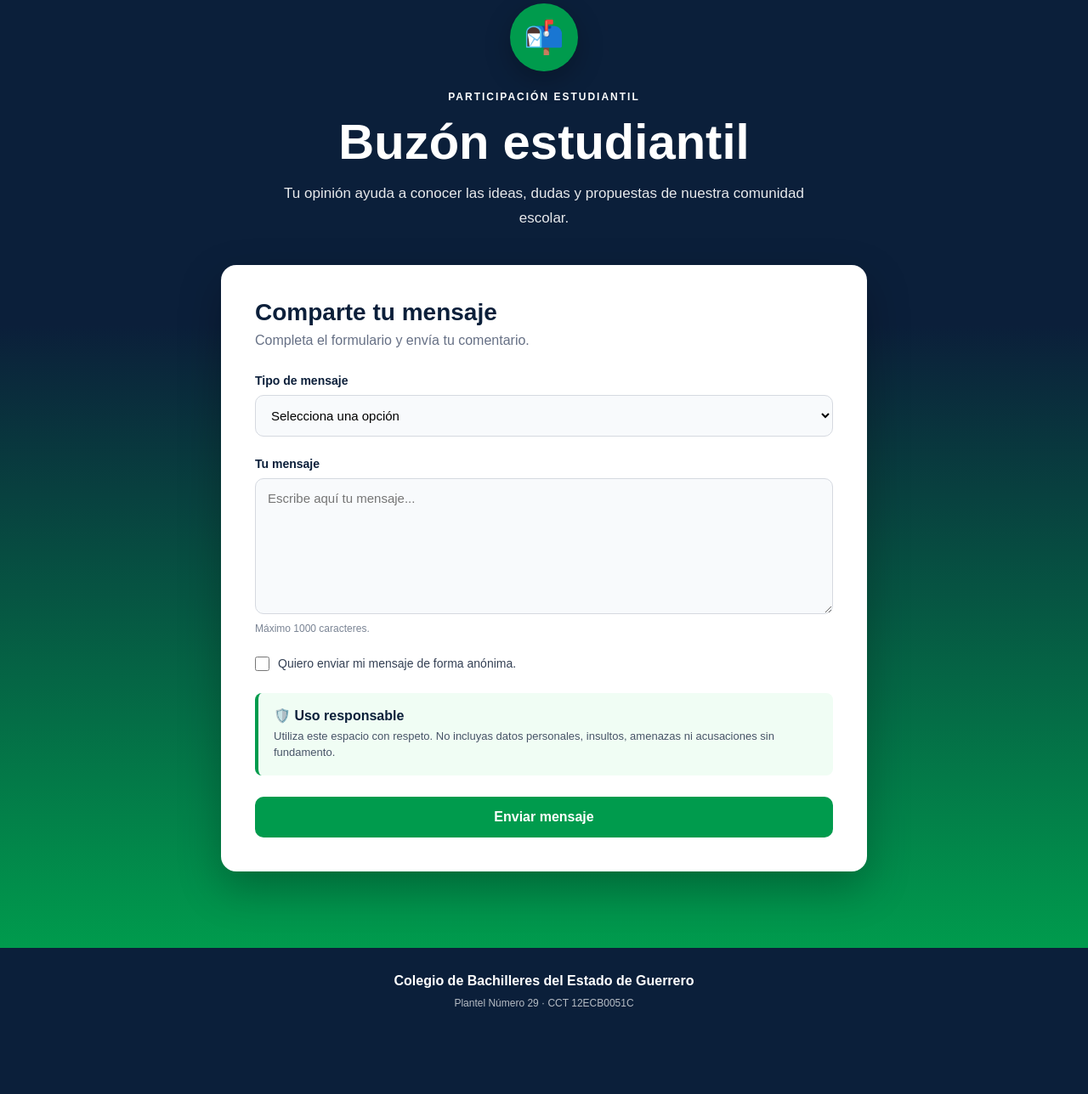
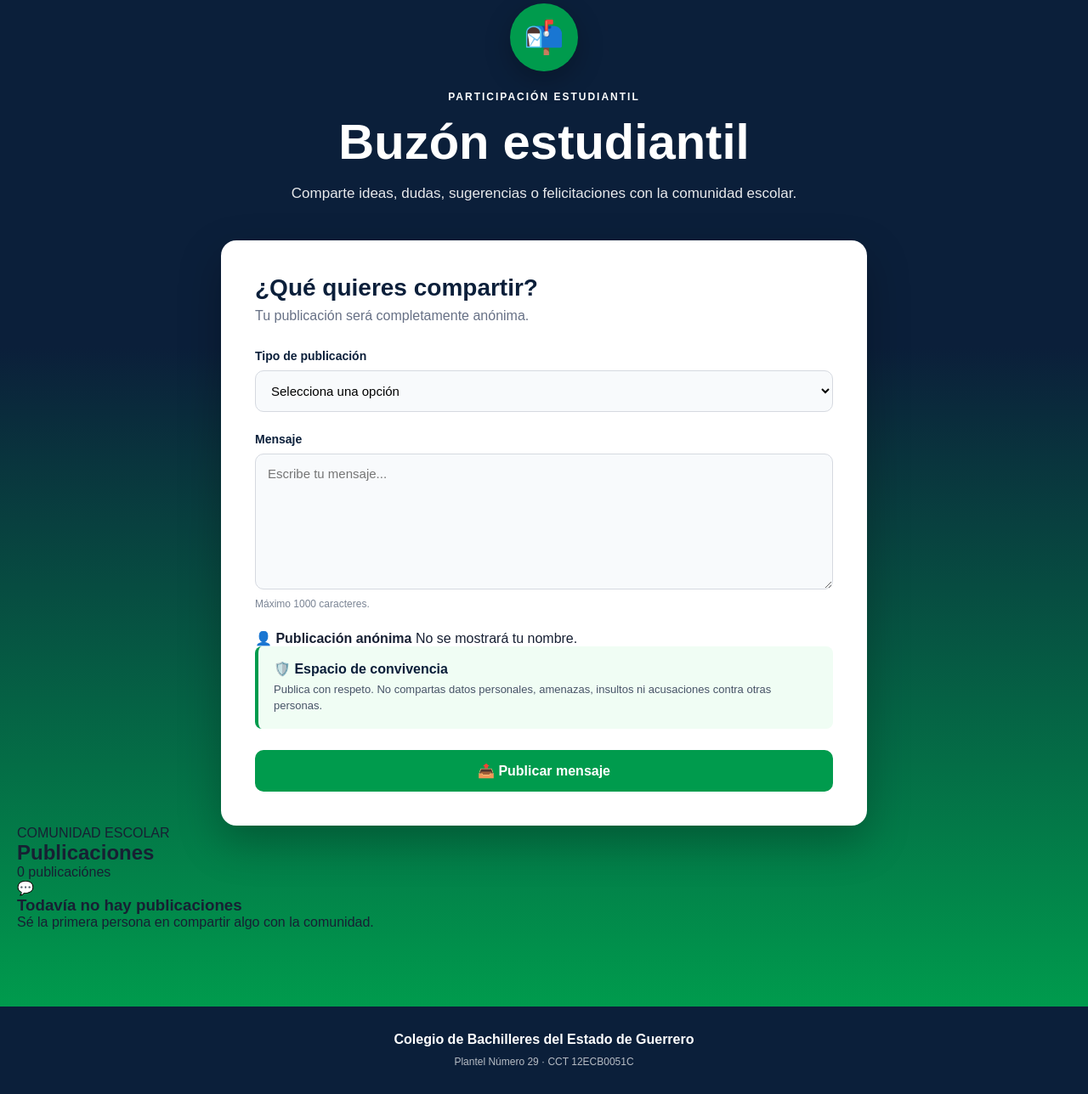
Before and after one commit to dylanamilcar/portal-escolar, a Flask app: template templates/buzon.html in a window 1280 px wide. Shown: the part 154-1442 px from the top of the page at 85% size. Before the commit the page ends 1339 px from the top, so only its background shows below. Run offline with Flask 3, Linux system fonts and the light colour scheme; the template is opened without the code that fills it, so the values that code supplies are empty.

Commit message:
Convierte el buzon en muro anonimo

```diff
--- a/app.py
+++ b/app.py
@@ -1,6 +1,31 @@
-from flask import Flask, render_template
+from flask import Flask, render_template, request, redirect
+import sqlite3
 
 app = Flask(__name__)
+
+DATABASE = "database/escuela.db"
+
+
+def conectar_db():
+    conexion = sqlite3.connect(DATABASE)
+    conexion.row_factory = sqlite3.Row
+    return conexion
+
+
+def crear_tabla_buzon():
+    conexion = conectar_db()
+
+    conexion.execute("""
+        CREATE TABLE IF NOT EXISTS buzon (
+            id INTEGER PRIMARY KEY AUTOINCREMENT,
+            tipo TEXT NOT NULL,
+            mensaje TEXT NOT NULL,
+            fecha TIMESTAMP DEFAULT CURRENT_TIMESTAMP
+        )
+    """)
+
+    conexion.commit()
+    conexion.close()
 
 
 @app.route("/")
@@ -8,10 +33,48 @@ def inicio():
     return render_template("index.html")
 
 
-@app.route("/buzon")
+@app.route("/buzon", methods=["GET", "POST"])
 def buzon():
-    return render_template("buzon.html")
+
+    conexion = conectar_db()
+
+    if request.method == "POST":
+
+        tipo = request.form.get("tipo")
+        mensaje = request.form.get("mensaje")
+
+        if tipo and mensaje:
+
+            conexion.execute(
+                """
+                INSERT INTO buzon (tipo, mensaje)
+                VALUES (?, ?)
+                """,
+                (tipo, mensaje)
+            )
+
+            conexion.commit()
+
+        conexion.close()
+
+        return redirect("/buzon")
+
+    publicaciones = conexion.execute(
+        """
+        SELECT id, tipo, mensaje, fecha
+        FROM buzon
+        ORDER BY fecha DESC
+        """
+    ).fetchall()
+
+    conexion.close()
+
+    return render_template(
+        "buzon.html",
+        publicaciones=publicaciones
+    )
 
 
 if __name__ == "__main__":
+    crear_tabla_buzon()
     app.run(debug=True)
--- a/templates/buzon.html
+++ b/templates/buzon.html
@@ -47,6 +47,9 @@
 
     <main class="buzon-main">
 
+
+        <!-- ENCABEZADO -->
+
         <section class="buzon-hero">
 
             <div class="buzon-icon">
@@ -62,56 +65,63 @@
             </h1>
 
             <p>
-                Tu opinión ayuda a conocer las ideas, dudas y propuestas
-                de nuestra comunidad escolar.
+                Comparte ideas, dudas, sugerencias o felicitaciones
+                con la comunidad escolar.
             </p>
 
         </section>
 
+
+
+        <!-- FORMULARIO -->
 
         <section class="buzon-card">
 
             <div class="form-header">
 
                 <h2>
-                    Comparte tu mensaje
+                    ¿Qué quieres compartir?
                 </h2>
 
                 <p>
-                    Completa el formulario y envía tu comentario.
+                    Tu publicación será completamente anónima.
                 </p>
 
             </div>
 
 
-            <form action="#" method="POST">
+            <form action="/buzon" method="POST">
 
 
                 <div class="campo">
 
                     <label for="tipo">
-                        Tipo de mensaje
+                        Tipo de publicación
                     </label>
 
-                    <select id="tipo" name="tipo" required>
+                    <select
+                        id="tipo"
+                        name="tipo"
+                        required
+                    >
 
                         <option value="">
                             Selecciona una opción
                         </option>
 
-                        <option value="sugerencia">
+                        <option value="Sugerencia">
                             💡 Sugerencia
                         </option>
 
-                        <option value="felicitacion">
+                        <option value="Felicitación">
                             ⭐ Felicitación
                         </option>
 
-                        <option value="duda">
+                        <option value="Duda">
                             ❓ Duda
                         </option>
 
-                        <option value="reporte">
+                        <option value="Reporte">
                             📢 Reporte
                         </option>
 
@@ -123,15 +133,15 @@
                 <div class="campo">
 
                     <label for="mensaje">
-                        Tu mensaje
+                        Mensaje
                     </label>
 
                     <textarea
                         id="mensaje"
                         name="mensaje"
-                        rows="7"
+                        rows="6"
                         maxlength="1000"
-                        placeholder="Escribe aquí tu mensaje..."
+                        placeholder="Escribe tu mensaje..."
                         required
                     ></textarea>
 
@@ -142,17 +152,13 @@
                 </div>
 
 
-                <div class="anonimo">
+                <div class="anonimo-info">
 
-                    <input
-                        type="checkbox"
-                        id="anonimo"
-                        name="anonimo"
-                    >
+                    👤 <strong>Publicación anónima</strong>
 
-                    <label for="anonimo">
-                        Quiero enviar mi mensaje de forma anónima.
-                    </label>
+                    <span>
+                        No se mostrará tu nombre.
+                    </span>
 
                 </div>
 
@@ -160,24 +166,139 @@
                 <div class="aviso">
 
                     <strong>
-                        🛡️ Uso responsable
+                        🛡️ Espacio de convivencia
                     </strong>
 
                     <p>
-                        Utiliza este espacio con respeto. No incluyas datos
-                        personales, insultos, amenazas ni acusaciones sin fundamento.
+                        Publica con respeto. No compartas datos personales,
+                        amenazas, insultos ni acusaciones contra otras personas.
                     </p>
 
                 </div>
 
 
-                <button type="submit" class="enviar-btn">
-                    Enviar mensaje
+                <button
+                    type="submit"
+                    class="enviar-btn"
+                >
+                    📤 Publicar mensaje
                 </button>
 
             </form>
 
         </section>
+
+
+
+        <!-- PUBLICACIONES -->
+
+        <section class="publicaciones">
+
+            <div class="publicaciones-header">
+
+                <div>
+
+                    <span class="etiqueta-publicaciones">
+                        COMUNIDAD ESCOLAR
+                    </span>
+
+                    <h2>
+                        Publicaciones
+                    </h2>
+
+                </div>
+
+                <span class="contador">
+                    {{ publicaciones|length }}
+                    publicación{% if publicaciones|length != 1 %}es{% endif %}
+                </span>
+
+            </div>
+
+
+            {% if publicaciones %}
+
+                <div class="muro">
+
+                    {% for publicacion in publicaciones %}
+
+                        <article class="publicacion">
+
+                            <div class="publicacion-top">
+
+                                <span class="tipo-publicacion">
+
+                                    {% if publicacion["tipo"] == "Sugerencia" %}
+                                        💡 Sugerencia
+
+                                    {% elif publicacion["tipo"] == "Felicitación" %}
+                                        ⭐ Felicitación
+
+                                    {% elif publicacion["tipo"] == "Duda" %}
+                                        ❓ Duda
+
+                                    {% elif publicacion["tipo"] == "Reporte" %}
+                                        📢 Reporte
+
+                                    {% else %}
+                                        📬 Publicación
+                                    {% endif %}
+
+                                </span>
+
+
+                                <span class="anonimo">
+
+                                    👤 Anónimo
+
+                                </span>
+
+                            </div>
+
+
+                            <p class="mensaje">
+
+                                {{ publicacion["mensaje"] }}
+
+                            </p>
+
+
+                            <div class="publicacion-footer">
+
+                                <span>
+                                    🕒 {{ publicacion["fecha"] }}
+                                </span>
+
+                            </div>
+
+                        </article>
+
+                    {% endfor %}
+
+                </div>
+
+            {% else %}
+
+                <div class="sin-publicaciones">
+
+                    <div>
+                        💬
+                    </div>
+
+                    <h3>
+                        Todavía no hay publicaciones
+                    </h3>
+
+                    <p>
+                        Sé la primera persona en compartir algo con la comunidad.
+                    </p>
+
+                </div>
+
+            {% endif %}
+
+        </section>
+
 
     </main>
 
@@ -194,6 +315,7 @@
 
     </footer>
 
+
 </body>
 
 </html>
```
Also changed, not shown: database/escuela.db.
